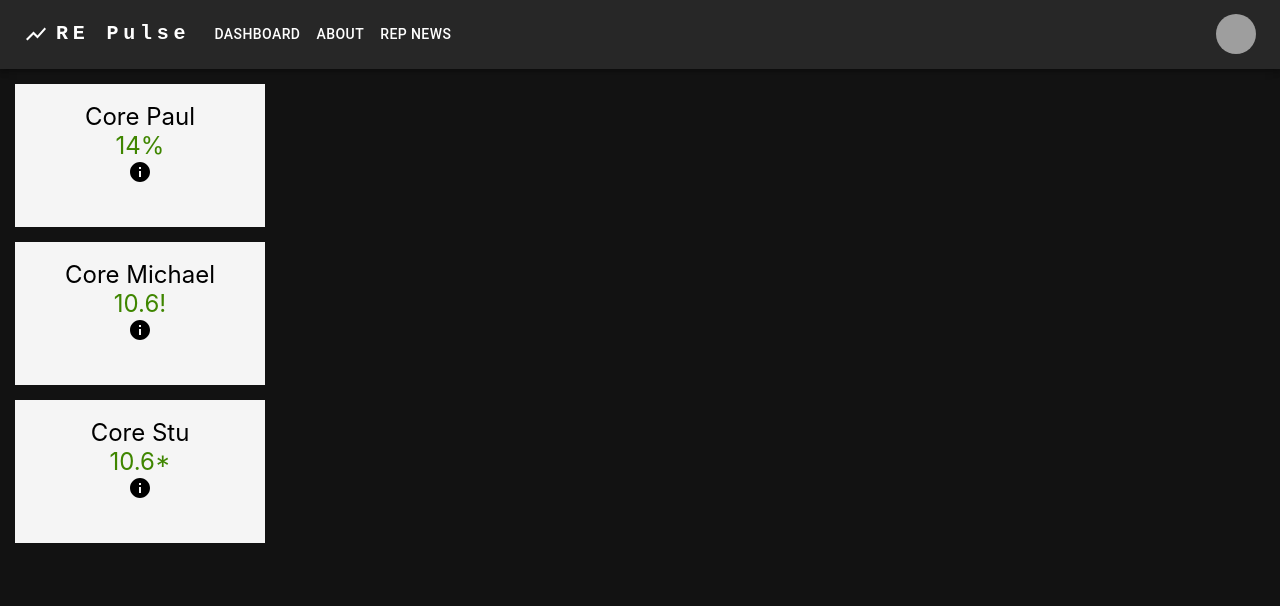
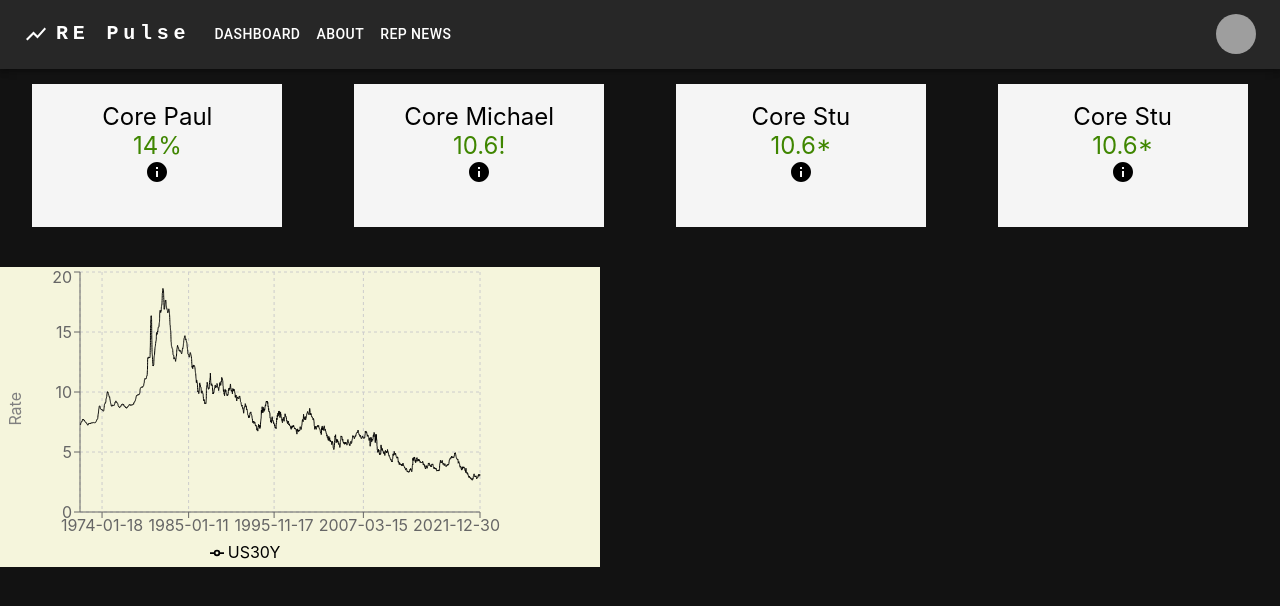
Before and after one commit to Sandstone-Group/redashboard, a React (Create React App) app: page / in a window 1280 px wide. Shown: the top 606 px of the page. Built offline with nearby package versions, Linux system fonts and the light colour scheme; grey boxes are pictures that could not be loaded.

Commit message:
getting chart to work and styling the home page

```diff
--- a/src/App.css
+++ b/src/App.css
@@ -1,3 +1,17 @@
 .App {
   text-align: center;
 }
+
+.wrapper {
+  justify-items: center;
+  display: grid;
+  grid-template-columns: repeat(4, 1fr);
+  gap: 7px;
+  grid-auto-rows: minmax(100px, auto);
+  margin-left: auto;
+  margin-right: auto;
+}
+
+.chart{
+  padding-top: 25px;
+}
--- a/src/App.js
+++ b/src/App.js
@@ -25,13 +25,20 @@ const dataTest = [
     precison: 1,
     iconTitle: "Blow Me",
   },
+  {
+    title: "Core Stu",
+    value: 10.6,
+    suffix: "*",
+    precison: 1,
+    iconTitle: "Blow Me",
+  },
 ];
 
 function App() {
   return (
     <div className="App">
       <Navbar />
-      <div>
+      <div className="wrapper">
         {dataTest.map((e) => (
           <Datetile
             title={e.title}
@@ -42,7 +49,9 @@ function App() {
           />
         ))}
       </div>
-      {/* <Chart /> */}
+      <div className="chart">
+        <Chart />
+      </div>
     </div>
   );
 }
--- /dev/null
+++ b/src/components/chart.css
@@ -0,0 +1,4 @@
+.chart-background{
+    background-color: beige;
+    width: 600px
+}
--- a/src/components/chart.js
+++ b/src/components/chart.js
@@ -1,4 +1,5 @@
 import React, { PureComponent } from "react";
+import "./chart.css";
 import {
   LineChart,
   Line,
@@ -14,10 +15,10 @@ import dataTest from "../dataProd/testData.json";
 
 const Chart = () => {
   const data = dataTest;
+  console.log(data);
 
   return (
-    <div>
-      <ResponsiveContainer width="100%" height="100%">
+    <div className="chart-background">
       <LineChart
         width={500}
         height={300}
@@ -30,13 +31,12 @@ const Chart = () => {
         }}
       >
         <CartesianGrid strokeDasharray="3 3" />
-          <XAxis dataKey="US30Y" />
-          <YAxis />
+        <XAxis dataKey="Week" />
+        <YAxis label={{ value: "Rate", angle: -90, position: "left" }} />
         <Tooltip />
         <Legend />
         <Line type="monotone" dataKey="US30Y" stroke="black" dot={false} />
       </LineChart>
-      </ResponsiveContainer>
     </div>
   );
 };
```
Also changed, not shown: src/dataProd/testData.json, 1 other file (tests, documents, lock files or other folders). Lines whose indentation alone changed are shown as unchanged.
